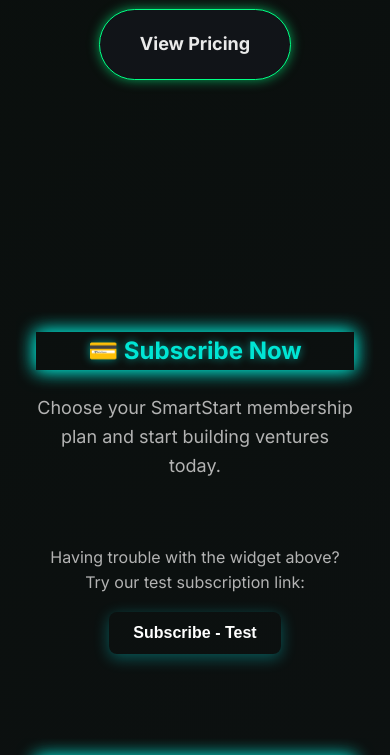
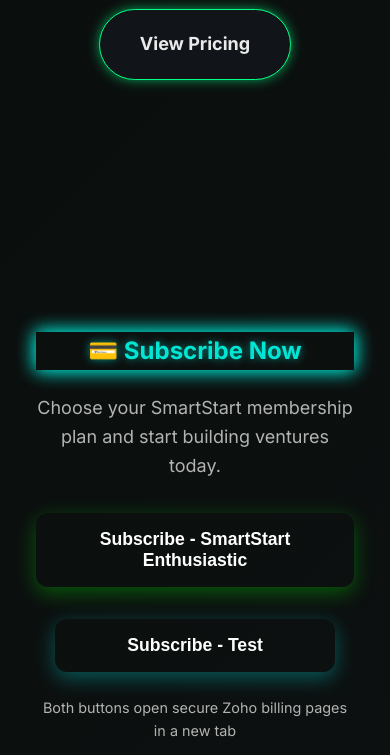
Before and after one commit to udishkolnik/WonderLand_app, a website: page website/pricing.html in a window 390 px wide. Shown: the part 311-1066 px from the top of the page. Drawn offline with Linux system fonts and the light colour scheme; a script that the page names is missing.

Commit message:
Replace Zoho widget with two subscription buttons
- Removed Zoho pricing widget completely
- Added SmartStart Enthusiastic button (Plan010)
- Added Test button (TST001)
- Both buttons styled with different colors (green/cyan)
- Responsive flex layout with hover effects
- Added helpful text explaining both open Zoho billing

```diff
--- a/website/pricing.html
+++ b/website/pricing.html
@@ -43,8 +43,8 @@
   </div>
  </section>
 
- <!-- Zoho Pricing Widget -->
- <section class="section" id="zoho-pricing">
+ <!-- Subscription Buttons -->
+ <section class="section" id="subscription-buttons">
   <div class="container">
    <div class="glass-card fade-in">
     <h2 class="section-title">💳 Subscribe Now</h2>
@@ -52,39 +52,57 @@
      Choose your SmartStart membership plan and start building ventures today.
     </p>
 
-    <!-- Zoho Pricing Widget -->
-    <div
-      id="zf-widget-root-id-ug3q82ei8"
-      data-pricing-table="true"
-      data-digest="2-3d170f8fc1545db8329bd27deda45029722947fef23961104ce1440153078efa959185c9e63c82230e9efda12c5cb6005b8be98efd300c35d3b8f4de32becd67"
-      data-product_url="https://billing.zohocloud.ca">
-    </div>
-    <script src="https://js.zohostatic.com/books/zfwidgets/assets/js/zf-widget.js"></script>
+    <!-- Subscription Buttons -->
+    <div style="text-align: center; display: flex; gap: 2rem; justify-content: center; flex-wrap: wrap;">
+      <!-- SmartStart Enthusiastic Button -->
+      <button
+        onclick="window.open('https://billing.zohosecure.ca/subscribe/80acd4f75fc11ade8382abc9ca5c205ef35c7564ff13c9670befed3afeaa53b9/Plan010')"
+        style="
+          background: var(--accent-green);
+          color: white;
+          border: none;
+          padding: 16px 32px;
+          border-radius: 12px;
+          font-size: 1.1rem;
+          font-weight: 600;
+          cursor: pointer;
+          transition: all 0.3s ease;
+          box-shadow: 0 6px 20px rgba(0, 255, 0, 0.3);
+          min-width: 280px;
+        "
+        onmouseover="this.style.transform='translateY(-3px)'; this.style.boxShadow='0 8px 25px rgba(0, 255, 0, 0.4)'"
+        onmouseout="this.style.transform='translateY(0)'; this.style.boxShadow='0 6px 20px rgba(0, 255, 0, 0.3)'"
+      >
+        Subscribe - SmartStart Enthusiastic
+      </button>
 
-    <!-- Subscription Test Button -->
-    <div style="text-align: center; margin-top: 2rem; padding-top: 2rem; border-top: 1px solid var(--border-color);">
-      <p style="font-size: 1rem; color: var(--text-secondary); margin-bottom: 1rem;">
-        Having trouble with the widget above? Try our test subscription link:
-      </p>
+      <!-- Test Button -->
       <button
         onclick="window.open('https://billing.zohosecure.ca/subscribe/80acd4f75fc11ade8382abc9ca5c205ef35c7564ff13c9670befed3afeaa53b9/TST001')"
         style="
           background: var(--accent-cyan);
           color: white;
           border: none;
-          padding: 12px 24px;
-          border-radius: 8px;
-          font-size: 1rem;
+          padding: 16px 32px;
+          border-radius: 12px;
+          font-size: 1.1rem;
           font-weight: 600;
           cursor: pointer;
           transition: all 0.3s ease;
-          box-shadow: 0 4px 15px rgba(0, 255, 255, 0.3);
+          box-shadow: 0 6px 20px rgba(0, 255, 255, 0.3);
+          min-width: 280px;
         "
-        onmouseover="this.style.transform='translateY(-2px)'; this.style.boxShadow='0 6px 20px rgba(0, 255, 255, 0.4)'"
-        onmouseout="this.style.transform='translateY(0)'; this.style.boxShadow='0 4px 15px rgba(0, 255, 255, 0.3)'"
+        onmouseover="this.style.transform='translateY(-3px)'; this.style.boxShadow='0 8px 25px rgba(0, 255, 255, 0.4)'"
+        onmouseout="this.style.transform='translateY(0)'; this.style.boxShadow='0 6px 20px rgba(0, 255, 255, 0.3)'"
       >
         Subscribe - Test
       </button>
+    </div>
+
+    <div style="text-align: center; margin-top: 1.5rem;">
+      <p style="font-size: 0.9rem; color: var(--text-secondary);">
+        Both buttons open secure Zoho billing pages in a new tab
+      </p>
     </div>
    </div>
   </div>
```
